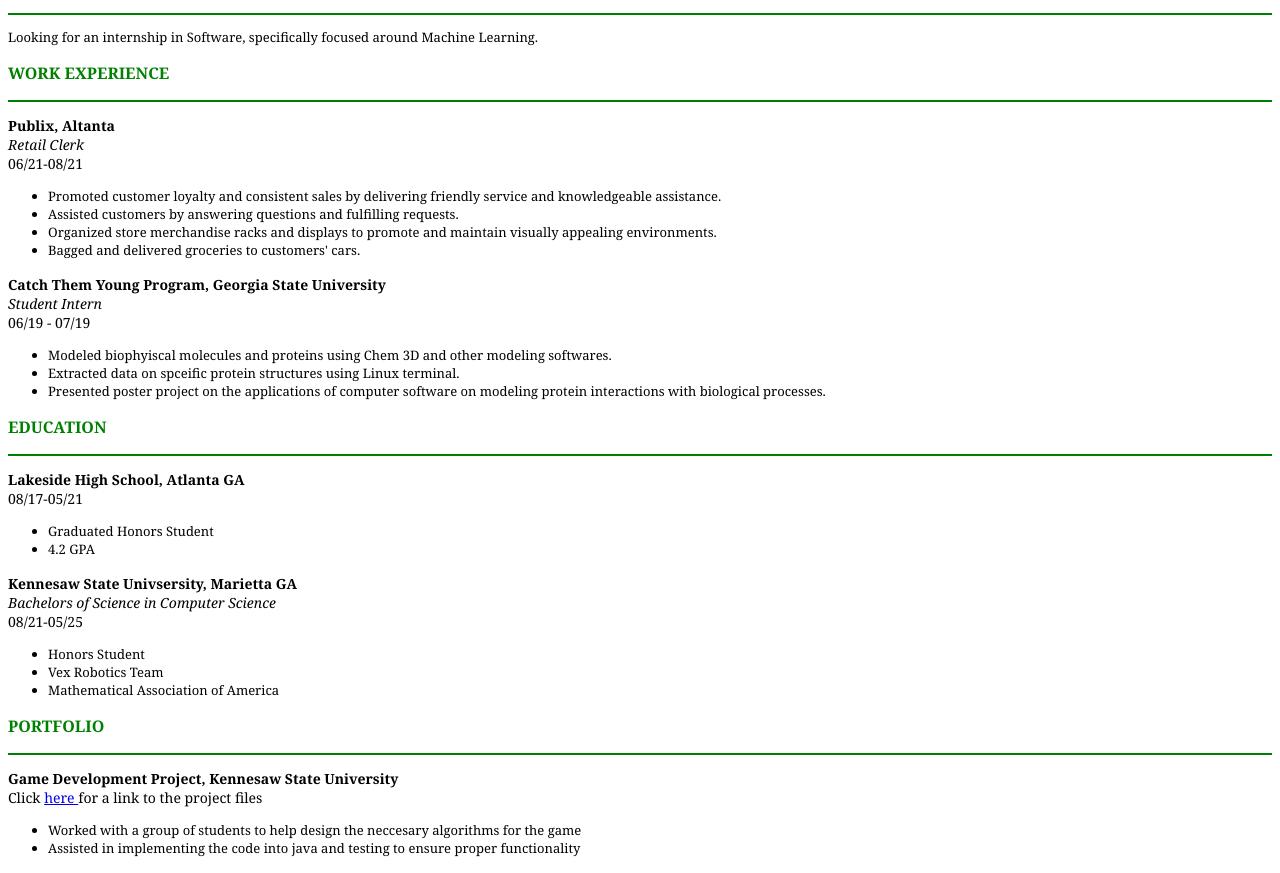
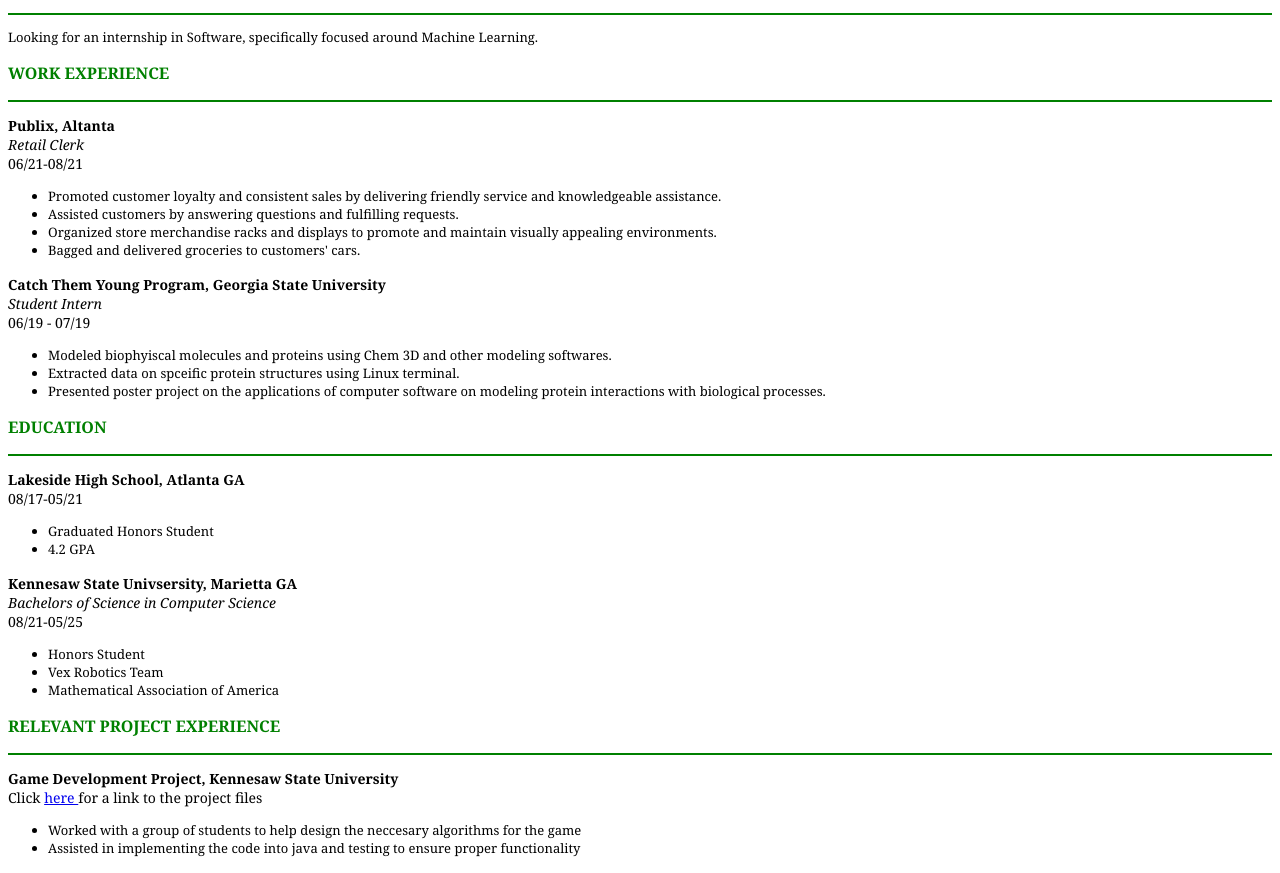
Before and after one commit to rshamsi05/website, a plain HTML site: page index.html in a window 1280 px wide. Shown: the part 182-1055 px from the top of the page. Drawn offline with Linux system fonts and the light colour scheme.

Commit message:
Update index.html

```diff
--- a/index.html
+++ b/index.html
@@ -86,7 +86,7 @@
   </p>
 
   <p style = "color:green">
-    <b style = " font-family:georgia,garamond,serif">PORTFOLIO </b>
+    <b style = " font-family:georgia,garamond,serif">RELEVANT PROJECT EXPERIENCE </b>
   </p>
 
   <hr color="green">
```
